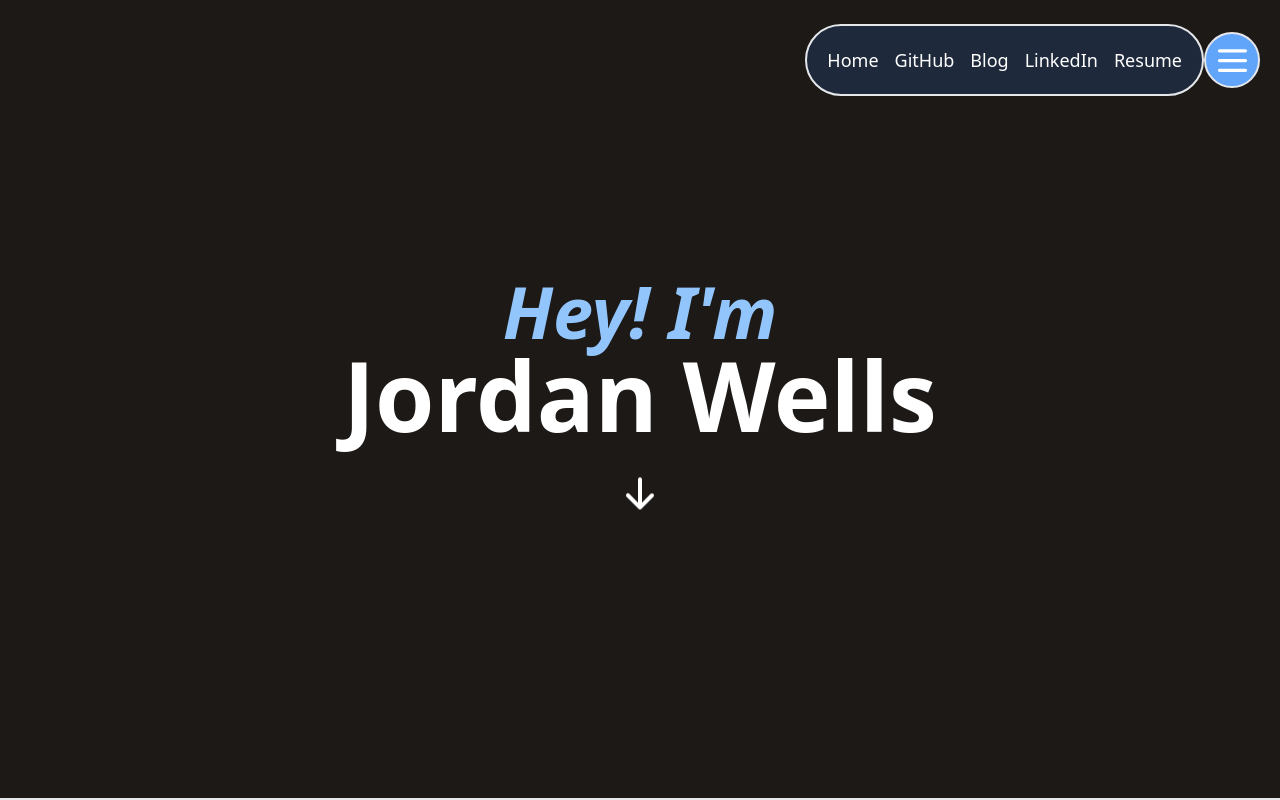
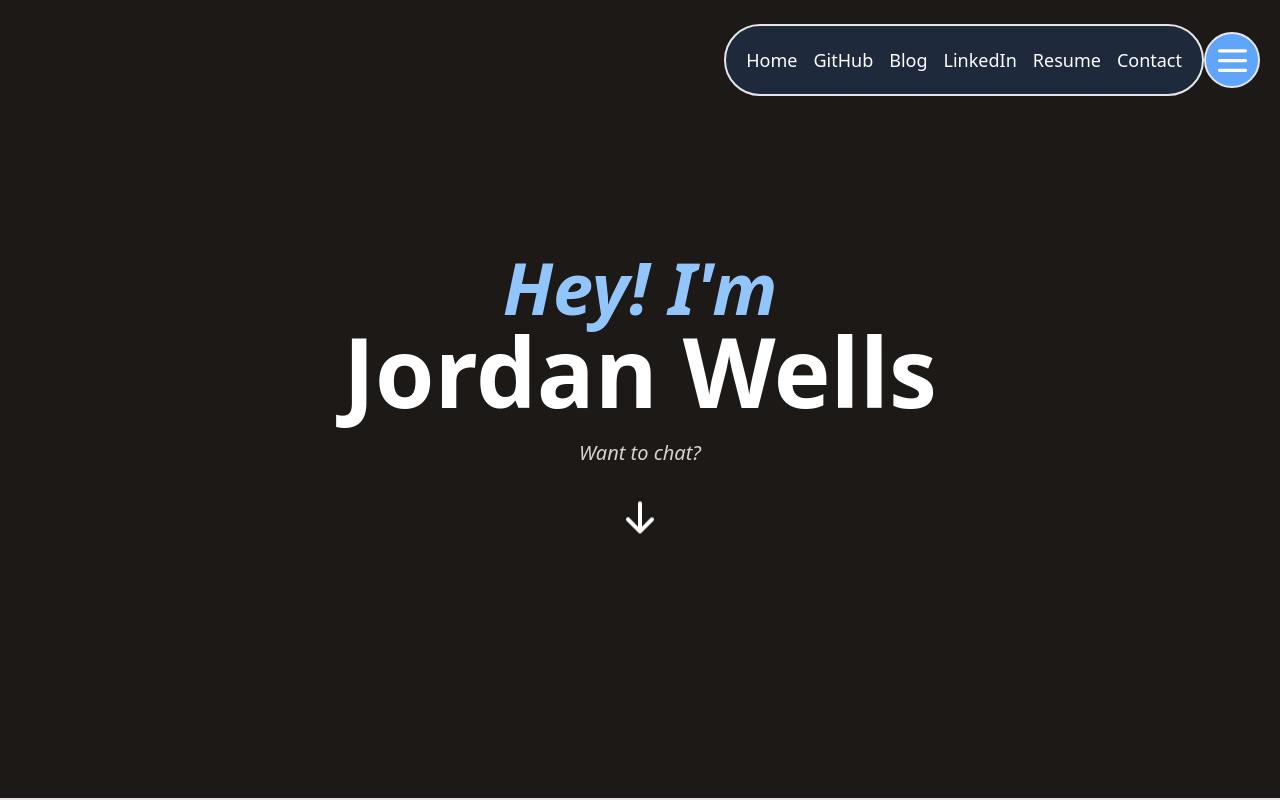
Before and after one commit to jordantwells42/jordantwells-next, a Next.js app: page / in a window 1280 px wide. Both pictures are taken after a click on the element 1232 px from the left and 60 px from the top of the page. Shown: the top 800 px of the page. Built offline with nearby package versions, Linux system fonts and the light colour scheme.

Commit message:
update contact info, resume

```diff
--- a/components/footer.js
+++ b/components/footer.js
@@ -1,5 +1,8 @@
 import Link from 'next/link'
 import React, { useState } from 'react'
+import * as Scroll from 'react-scroll'
+
+const ScrollLink = Scroll.Link
 
 const contacts = [
   {
@@ -43,6 +46,7 @@ export default function Footer () {
 
   return (
     <div
+      id='contact'
       className={
         toggleStyle.animate +
         ' overflow-hidden pb-10 flex flex-col items-center justify-center'
@@ -78,7 +82,7 @@ export default function Footer () {
         }
       >
         <div className='flex flex-col items-center justify-center'>
-          <h2 className='text-white text-xl'>Contact:</h2>
+          <h2 className='text-white text-xl font-light'>Contact Me:</h2>
           <div className='flex flex-row justify-between'>
             {contacts.map(contact => {
               return (
@@ -97,9 +101,19 @@ export default function Footer () {
               )
             })}
           </div>
-          <p className='text-white text-base'>Built with Next.js</p>
+          <p className='text-white font-light italic text-base pt-3'>
+            Built with Next.js, deployed with Vercel{' '}
+          </p>
+
         </div>
       </div>
+      <p className='text-white font-light text-base hover:cursor-pointer hover:text-stone-300 p-3'>
+            <ScrollLink to='home' spy={true} smooth={true} duration={500}>
+
+              Back to Top
+            </ScrollLink>
+
+          </p>
     </div>
   )
 }
--- a/components/landing.js
+++ b/components/landing.js
@@ -1,11 +1,18 @@
 import { motion } from 'framer-motion'
+import Link from 'next/link'
+import * as Scroll from 'react-scroll'
+
+const ScrollLink = Scroll.Link
 
 export default function Landing () {
   return (
-    <div className='bg-stone-900 h-screen w-full items-center border-b-2 flex flex-col justify-center'>
+    <div
+      id='home'
+      className='bg-stone-900 h-screen w-full items-center border-b-2 flex flex-col justify-center'
+    >
       <motion.h2
-        initial={{ x: -100 , opacity: 0}}
-        animate={{ x: 0 , opacity:1}}
+        initial={{ x: -100, opacity: 0 }}
+        animate={{ x: 0, opacity: 1 }}
         className='text-center text-7xl font-bold italic text-blue-300'
       >
         Hey! I&apos;m
@@ -16,6 +23,21 @@ export default function Landing () {
         className='text-center text-8xl font-bold text-white'
       >
         Jordan Wells
+      </motion.h1>
+      <motion.h1
+        initial={{ opacity: 0 }}
+        animate={{ opacity: [0, 2, 1], scale: [1, 1.05, 1] }}
+        transition={{ duration: 1, times: [0.3, 0.4, 1.0] }}
+        className='text-center text-xl hover:cursor-pointer hover:text-stone-100 text-stone-300 pt-5 italic'
+      >
+        <ScrollLink
+          to='contact'
+          spy={true}
+          smooth={true}
+          duration={1200}
+        >
+          Want to chat?
+        </ScrollLink>
       </motion.h1>
       <svg
         xmlns='http://www.w3.org/2000/svg'
--- a/components/navbar.js
+++ b/components/navbar.js
@@ -5,7 +5,7 @@ import { DragControls, motion } from 'framer-motion'
 const links = [
   {
     name: 'Home',
-    href: '/'
+    href: '/#home'
   },
   {
     name: 'GitHub',
@@ -22,6 +22,10 @@ const links = [
   {
     name: 'Resume',
     href: '/jtw_resume.pdf'
+  },
+  {
+    name: 'Contact',
+    href: '/#contact'
   }
 ]
 
@@ -54,7 +58,7 @@ export default function Navbar () {
         {links.map(link => {
           return (
             <Link scroll={false} key={link.name} href={link.href}>
-              <a rel= {link.href !== "/" ? "noopener noreferrer" : ""} target={link.href !== "/" ? "_blank" : "_self"}
+              <a rel= {link.href[0] !== "/" ? "noopener noreferrer" : ""} target={link.href[0] !== "/" ? "_blank" : "_self"}
                 className=
                   'm-2 transition-all ease-out duration-100 bold text-lg text-center text-white hover:text-blue-300'
 
--- a/package.json
+++ b/package.json
@@ -13,7 +13,8 @@
     "jqeury": "^0.0.1-security",
     "next": "12.1.6",
     "react": "18.1.0",
-    "react-dom": "18.1.0"
+    "react-dom": "18.1.0",
+    "react-scroll": "^1.8.7"
   },
   "devDependencies": {
     "autoprefixer": "^10.4.7",
--- a/pages/index.js
+++ b/pages/index.js
@@ -69,7 +69,7 @@ export default function Home () {
 }
 `}</script>
       </Head>
-      <div className='bg-slate-900 w-full overflow-x-hidden flex flex-col items-center'>
+      <div style={{scrollBehavior:'smooth'}} className='bg-slate-900 w-full overflow-x-hidden flex flex-col items-center'>
         <Navbar />
         <Landing />
         <AboutMe />
```
Also changed, not shown: 2 other files (tests, documents, lock files or other folders).
